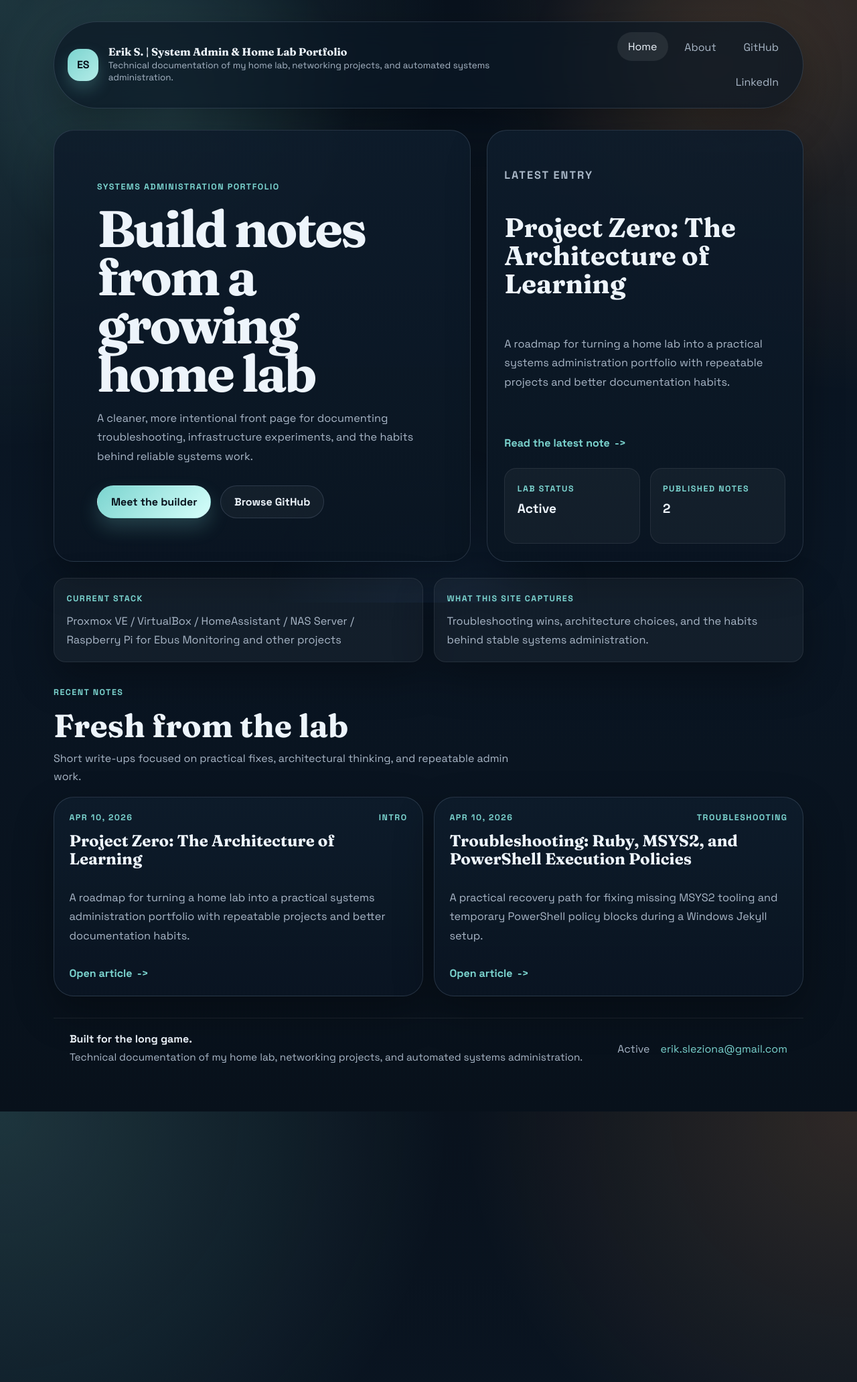
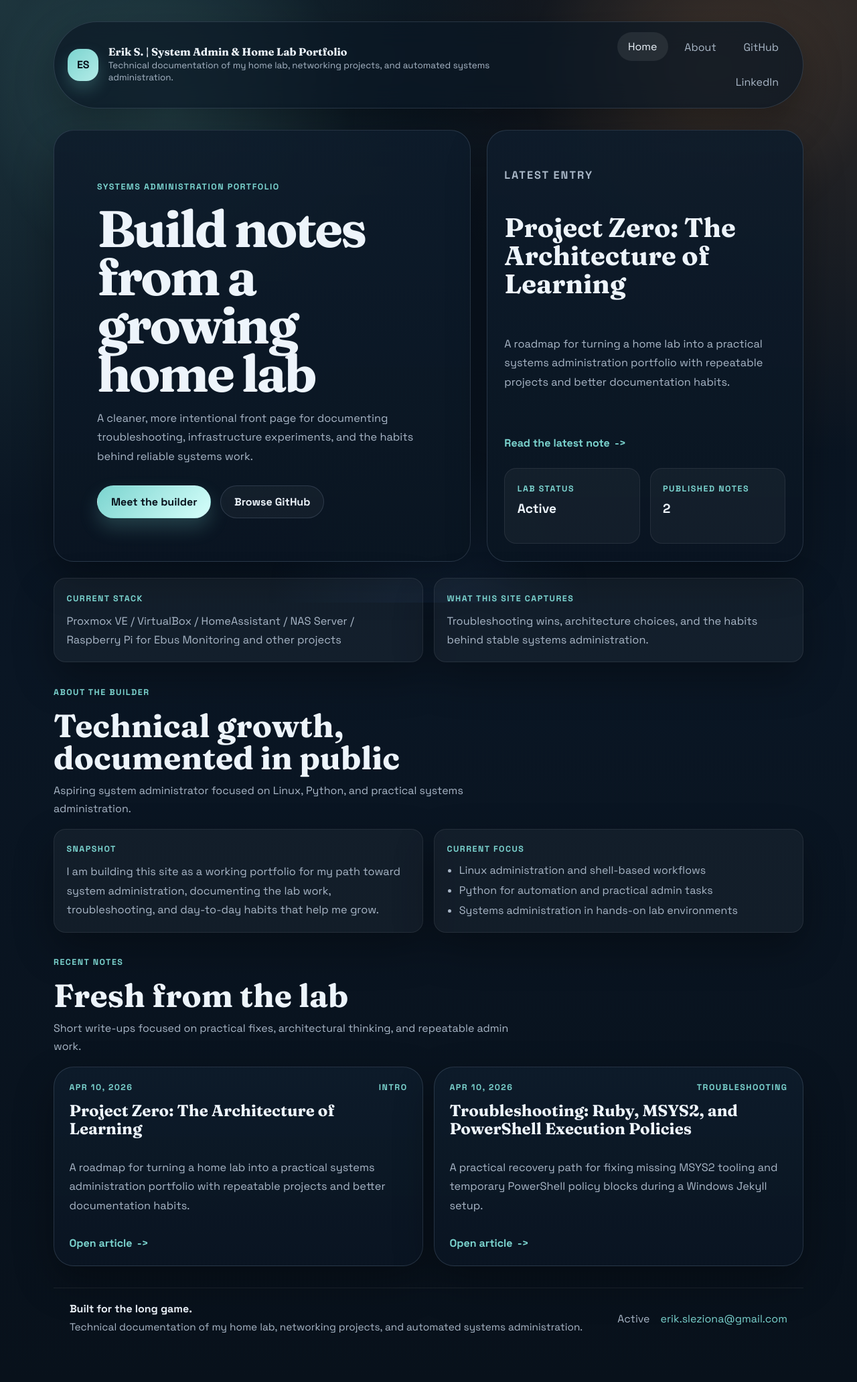
Before and after one commit to eriksleziona/eriksleziona.github.io, a Jekyll site: the page built from index.markdown, in a window 1280 px wide. Shown: the whole page at 67% size. Built offline with Jekyll 4.4.1, drawn with Linux system fonts in a browser that asks for light colours.

Commit message:
Updating ABout Me

```diff
--- a/_config.yml
+++ b/_config.yml
@@ -40,6 +40,22 @@ plugins:
 # You can add custom variables here to use in your pages
 lab_status: "Active"
 main_hypervisor: "Proxmox VE / VirtualBox / HomeAssistant / NAS Server / Raspberry Pi for Ebus Monitoring and other projects"
+profile_headline: "Aspiring system administrator focused on Linux, Python, and practical systems administration."
+profile_short: "I am building this site as a working portfolio for my path toward system administration, documenting the lab work, troubleshooting, and day-to-day habits that help me grow."
+profile_story: >-
+  I learn best by building real environments and solving real problems. Through
+  this home lab, I am developing hands-on experience in Linux administration,
+  Python-based automation, and the kind of structured troubleshooting that good
+  system administration depends on.
+profile_focus:
+  - "Linux administration and shell-based workflows"
+  - "Python for automation and practical admin tasks"
+  - "Systems administration in hands-on lab environments"
+  - "Troubleshooting, documentation, and repeatable operational habits"
+profile_goals:
+  - "Keep growing toward a system administrator role with stronger real-world Linux and infrastructure experience."
+  - "Use Python to automate repetitive tasks and make environments easier to maintain."
+  - "Build a portfolio that shows practical system administration work, not just theory."
 
 # Exclude from processing.
 # The following items will not be processed, by default.
--- a/_layouts/home.html
+++ b/_layouts/home.html
@@ -49,6 +49,29 @@ layout: default
   </article>
 </section>
 
+<section class="content-section">
+  <div class="section-heading">
+    <p class="eyebrow">About The Builder</p>
+    <h2>Technical growth, documented in public</h2>
+    <p>{{ site.profile_headline }}</p>
+  </div>
+
+  <div class="feature-strip profile-strip">
+    <article class="feature-card">
+      <span class="feature-label">Snapshot</span>
+      <p>{{ site.profile_short }}</p>
+    </article>
+    <article class="feature-card">
+      <span class="feature-label">Current focus</span>
+      <ul class="feature-list">
+        {% for item in site.profile_focus limit:3 %}
+          <li>{{ item }}</li>
+        {% endfor %}
+      </ul>
+    </article>
+  </div>
+</section>
+
 {% assign trimmed_content = content | strip %}
 {% if trimmed_content != "" %}
   <section class="content-section">
--- a/assets/main.scss
+++ b/assets/main.scss
@@ -302,6 +302,20 @@ img {
   margin: 0.7rem 0 0;
 }
 
+.feature-list {
+  margin: 0.75rem 0 0;
+  padding-left: 1.15rem;
+  color: var(--muted);
+}
+
+.feature-list li + li {
+  margin-top: 0.55rem;
+}
+
+.profile-strip .feature-card {
+  min-height: 100%;
+}
+
 .content-section {
   display: grid;
   gap: 1rem;
```
Also changed, not shown: about.markdown (+20 -2 lines).
